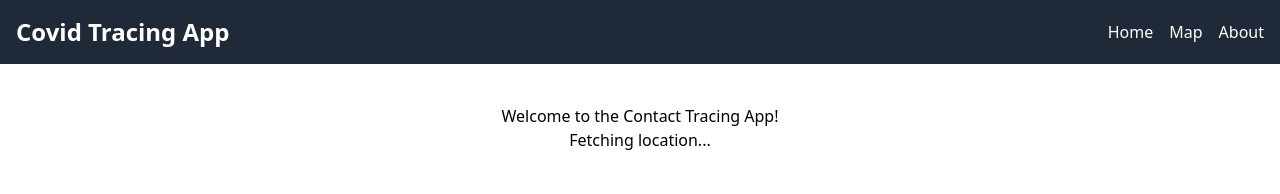
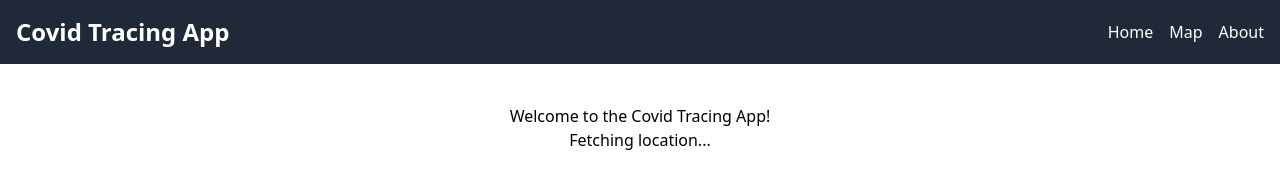
Before and after one commit to VarunHarinath/Covid-tracker-client, a React (Vite) app: page / in a window 1280 px wide. Shown: the top 194 px of the page. Built offline with nearby package versions, Linux system fonts and the light colour scheme; no server answers.

Commit message:
update to minor changes

```diff
--- a/src/App.jsx
+++ b/src/App.jsx
@@ -18,7 +18,7 @@ function App() {
             path="/"
             element={
               <div className="text-center mt-10 flex-grow">
-                <h1>Welcome to the Contact Tracing App!</h1>
+                <h1>Welcome to the Covid Tracing App!</h1>
                 <Geolocation onLocationChange={setLocation} />
                 {location && (
                   <div>
```
